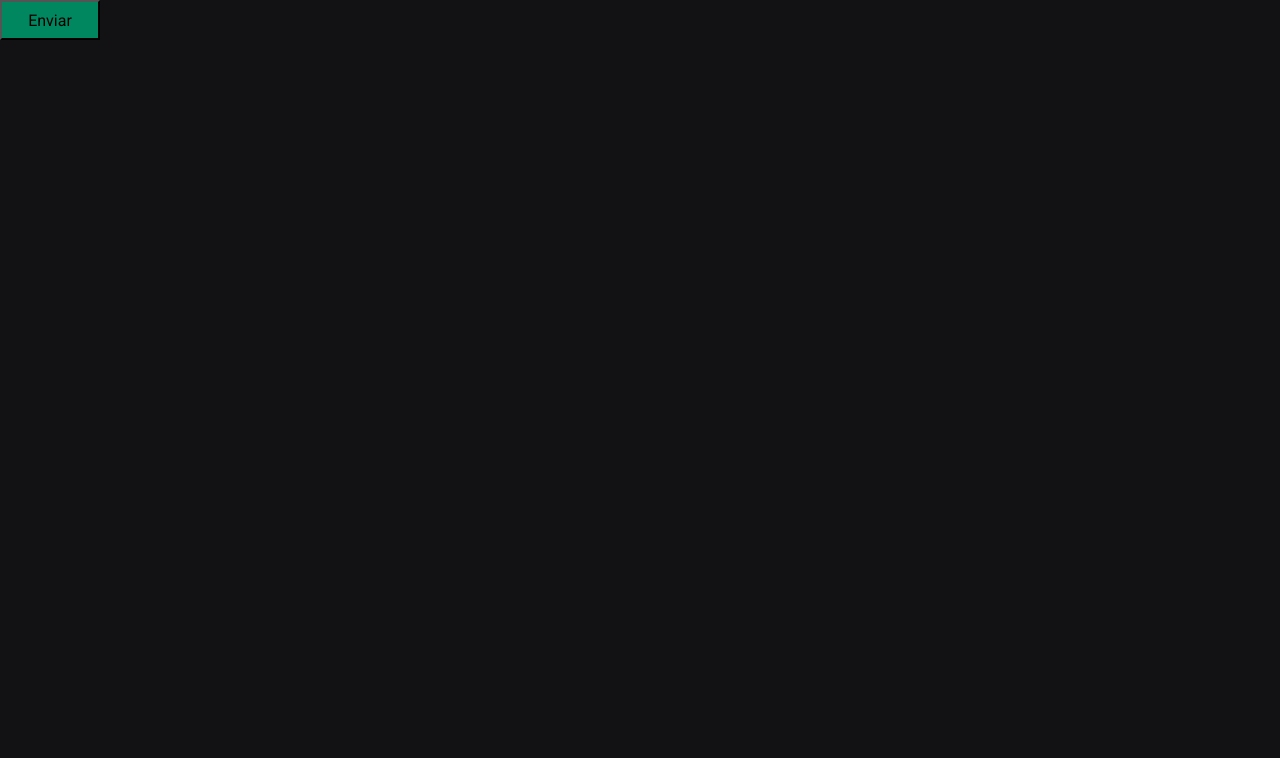
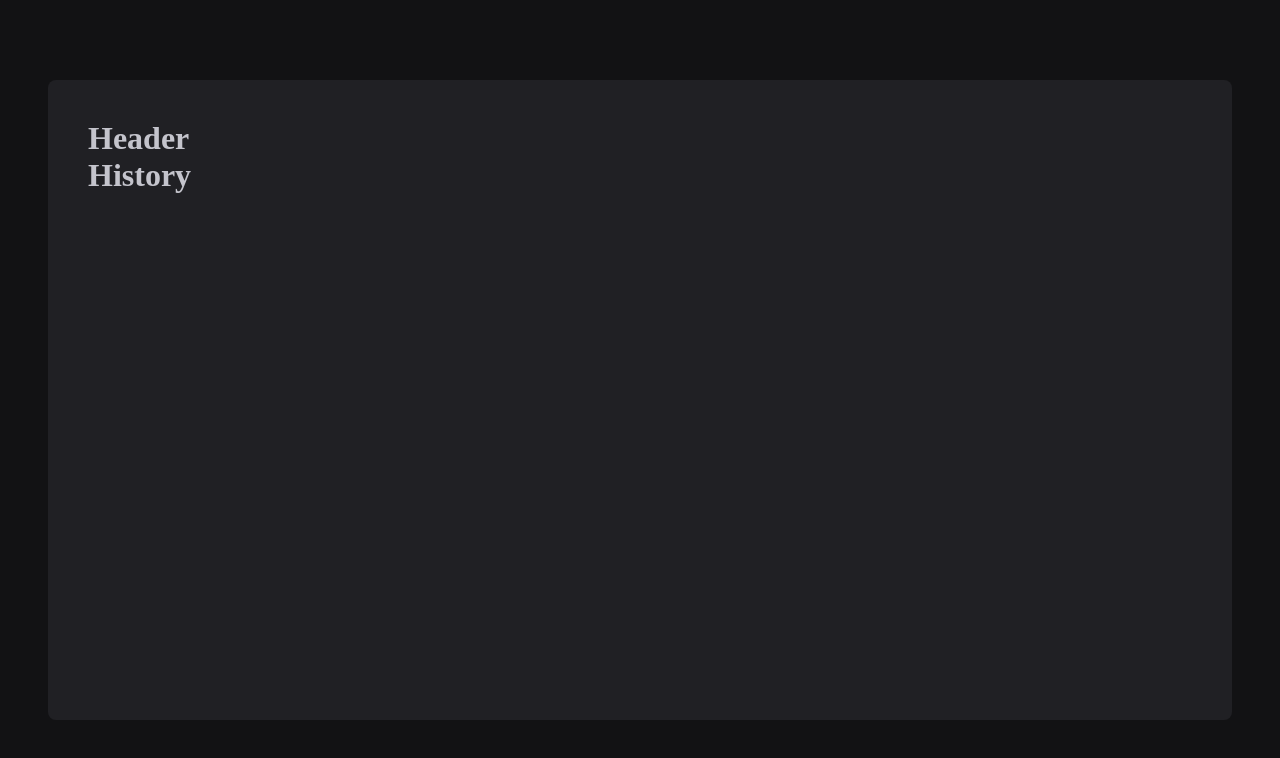
Before and after one commit to humbertoluks/02-ignite-timer, a React (Vite) app: page /history in a window 1280 px wide. Shown: the top 758 px of the page. Built offline with nearby package versions, Linux system fonts and the light colour scheme.

Commit message:
add routers and router layouts

```diff
--- a/package.json
+++ b/package.json
@@ -12,6 +12,7 @@
   "dependencies": {
     "react": "^18.2.0",
     "react-dom": "^18.2.0",
+    "react-router-dom": "^6.4.2",
     "styled-components": "^5.3.6"
   },
   "devDependencies": {
--- a/src/App.tsx
+++ b/src/App.tsx
@@ -2,12 +2,15 @@
 import { ThemeProvider } from 'styled-components'
 import { defaultTheme } from './themes/defaultTheme'
 import { GlobalStyle } from './styles/global'
+import { Router } from './Router'
+import { BrowserRouter } from 'react-router-dom'
 
 export function App() {
   return (
     <ThemeProvider theme={defaultTheme}>
-      <Button variant="primary" title="Enviar" />
-
+      <BrowserRouter>
+        <Router />
+      </BrowserRouter>
       <GlobalStyle />
     </ThemeProvider>
   )
--- /dev/null
+++ b/src/Router.tsx
@@ -0,0 +1,15 @@
+import { Routes, Route } from 'react-router-dom'
+import { DefaultLayout } from './layouts/DefaultLayout'
+import { History } from './pages/History'
+import { Home } from './pages/Home'
+
+export function Router() {
+  return (
+    <Routes>
+      <Route path="/" element={<DefaultLayout />}>
+        <Route path="/" element={<Home />} />
+        <Route path="/history" element={<History />} />
+      </Route>
+    </Routes>
+  )
+}
--- a/src/components/Button.styles.ts
+++ /dev/null
@@ -1,27 +0,0 @@
-import styled, { css } from 'styled-components'
-
-export type ButtonVariant = 'primary' | 'secondary' | 'danger' | 'success'
-
-interface BunttonContainerProps {
-  variant: ButtonVariant
-}
-
-const buttonVariants = {
-  primary: 'purple',
-  secondary: 'orange',
-  danger: 'red',
-  success: 'green',
-}
-
-export const ButtonContainer = styled.button<BunttonContainerProps>`
-  width: 100px;
-  height: 40px;
-
-  background-color: ${(props) => props.theme['green-500']};
-
-  /* ${(props) => {
-    return css`
-      background-color: ${buttonVariants[props.variant]};
-    `
-  }} */
-`
--- a/src/components/Button.tsx
+++ /dev/null
@@ -1,10 +0,0 @@
-import { ButtonContainer, ButtonVariant } from './Button.styles'
-
-interface ButtonProps {
-  variant?: ButtonVariant
-  title?: string
-}
-
-export function Button({ variant = 'primary', title }: ButtonProps) {
-  return <ButtonContainer variant={variant}>{title}</ButtonContainer>
-}
--- /dev/null
+++ b/src/components/Header.tsx
@@ -0,0 +1,3 @@
+export function Header() {
+  return <h1>Header</h1>
+}
--- /dev/null
+++ b/src/layouts/DefaultLayout/index.tsx
@@ -0,0 +1,12 @@
+import { Outlet } from 'react-router-dom'
+import { Header } from '../../components/Header'
+import { LayoutContainer } from './styles'
+
+export function DefaultLayout() {
+  return (
+    <LayoutContainer>
+      <Header />
+      <Outlet />
+    </LayoutContainer>
+  )
+}
--- /dev/null
+++ b/src/layouts/DefaultLayout/styles.ts
@@ -0,0 +1,14 @@
+import styled from 'styled-components'
+
+export const LayoutContainer = styled.div`
+  max-width: 74rem;
+  height: calc(100vh - 10rem);
+  margin: 5rem auto;
+  padding: 2.5rem;
+
+  background: ${(props) => props.theme['gray-800']};
+  border-radius: 8px; /** normalmente para border-radius usamos a unidade de medida como pixel absoluto*/
+
+  display: flex;
+  flex-direction: column;
+`
--- /dev/null
+++ b/src/pages/History.tsx
@@ -0,0 +1,3 @@
+export function History() {
+  return <h1>History</h1>
+}
--- /dev/null
+++ b/src/pages/Home.tsx
@@ -0,0 +1,3 @@
+export function Home() {
+  return <h1>Home</h1>
+}
--- a/src/styles/global.ts
+++ b/src/styles/global.ts
@@ -14,7 +14,7 @@
 
   body {
     background: ${(props) => props.theme['gray-900']};
-    color: #${(props) => props.theme['gray-300']};
+    color: ${(props) => props.theme['gray-300']};
   }
 
   border-style, input, textarea, button {
```
Also changed, not shown: 1 other file (tests, documents, lock files or other folders).
